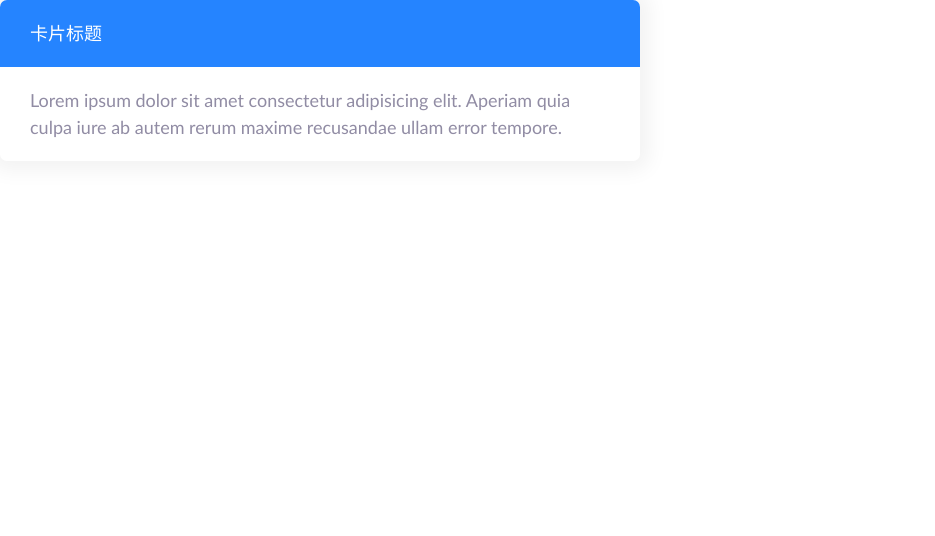
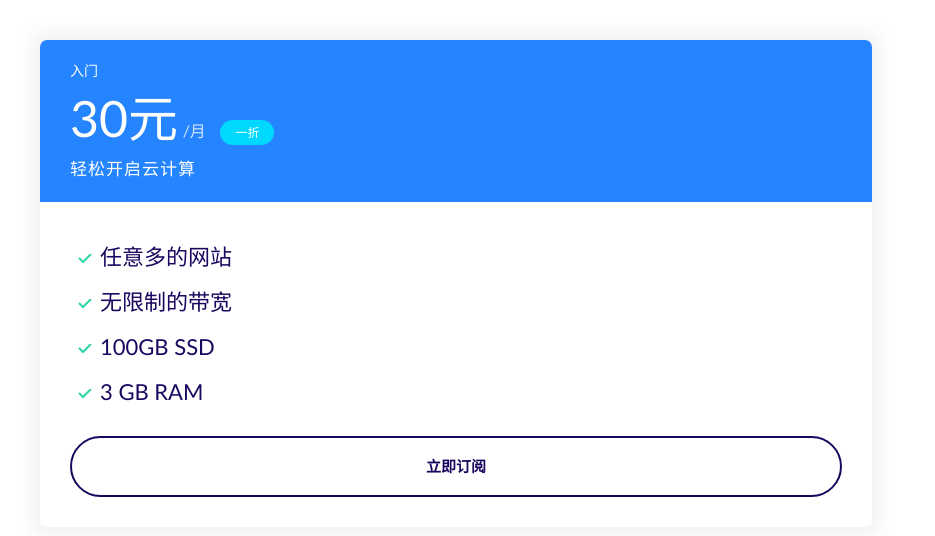
Before and after one commit to jidonghao/moshify, a plain HTML site: page index.html in a window 1280 px wide. Shown: the whole page, without its empty margins (0-935 px from the left). Drawn offline with Linux system fonts and the light colour scheme.

Commit message:
订阅计划组件

```diff
--- a/css/style.less
+++ b/css/style.less
@@ -105,6 +105,7 @@ a {
 // 小的
 .badge--small {
   font-size: 1.6rem;
+  padding: 0.5rem 1.5rem;
 }
 
 @media screen and (min-width: 1024px) {
@@ -299,4 +300,56 @@ a {
         background: var(--color-secondary);
         color: #fff;
     }
+    .badge--secondary{
+        background: #02cdf1;
+    }
 }
+
+
+// plan
+
+.plan__name{
+    color: #fff;
+    margin: 0;
+    font-weight: 400;
+    font-size: 2.4rem;
+}
+
+.plan__price{
+    font-size: 6rem;
+}
+
+.plan__billing-cycle{
+    font-size: 2.4rem;
+    font-weight: 200;
+    opacity: 0.8;
+    margin-right: 1rem;
+}
+.plan__description{
+    font-size: 2rem;
+    font-weight: 400;
+    letter-spacing: 1px;
+    display: block;
+}
+
+.plan {
+    .list__item{
+        margin-bottom: 1.2rem;
+        font-size: 2.2rem;
+    }
+}
+
+@media screen and (min-width:1024px) {
+    .plan__name{
+        font-size: 1.4rem;
+    }
+    .plan__price{
+        font-size: 5rem;
+    }
+    .plan__billing-cycle{
+        font-size: 1.6rem;
+    }
+    .plan__description{
+        font-size: 1.7rem;
+    }
+}
--- a/index.html
+++ b/index.html
@@ -11,11 +11,25 @@
 </head>
 
 <body>
-    <div style="width: 50%;">
-        <div class="card card--primary">
-            <header class="card__header">卡片标题</header>
-            <div class="card__body">
-                Lorem ipsum dolor sit amet consectetur adipisicing elit. Aperiam quia culpa iure ab autem rerum maxime recusandae ullam error tempore.
+    <div style="width: 65%; padding: 4rem;">
+        <div class="plan">
+            <div class="card card--primary">
+                <header class="card__header">
+                    <h3 class="plan__name">入门</h3>
+                    <span class="plan__price">30元</span>
+                    <span class="plan__billing-cycle">/月</span>
+                    <span class="badge badge--secondary badge--small">一折</span>
+                    <span class="plan__description">轻松开启云计算</span>
+                </header>
+                <div class="card__body">
+                    <ul class="list list--tick">
+                        <li class="list__item">任意多的网站</li>
+                        <li class="list__item">无限制的带宽</li>
+                        <li class="list__item">100GB SSD</li>
+                        <li class="list__item">3 GB RAM</li>
+                    </ul>
+                    <button class="btn btn--outline btn--block">立即订阅</button>
+                </div>
             </div>
         </div>
     </div>
```
Also changed, not shown: components/cards.html (+23 -0 lines), css/style.css.
